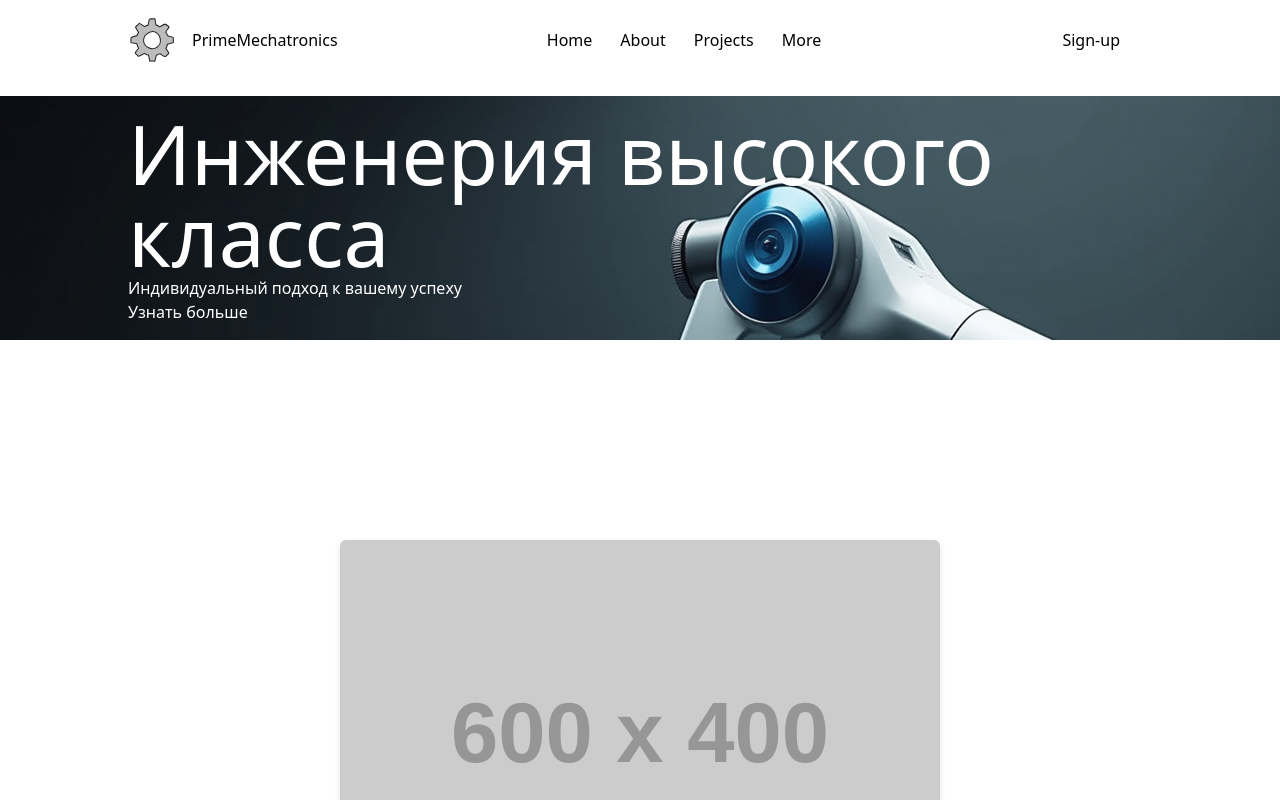
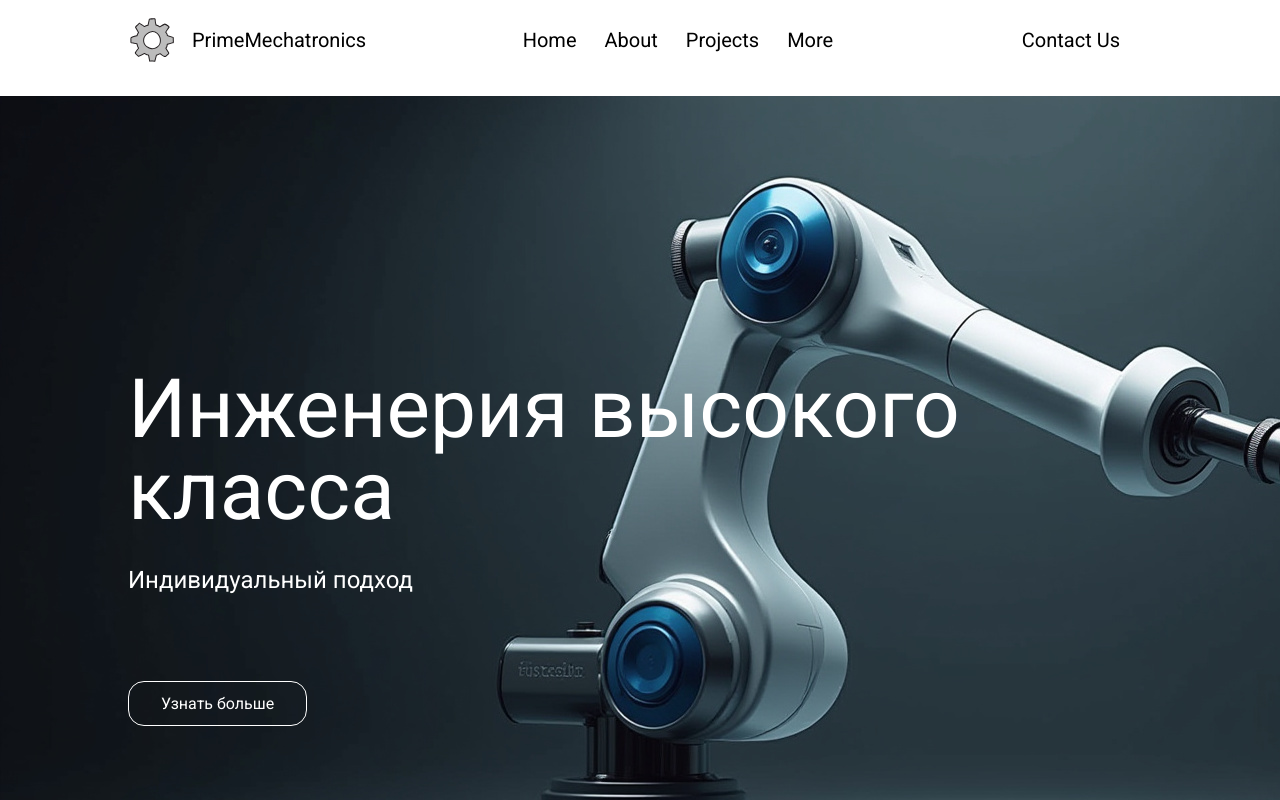
Before and after one commit to antonsoloviev/prime-mechatronics, a React (Vite) app: page / in a window 1280 px wide. Shown: the top 800 px of the page. Built offline with nearby package versions, Linux system fonts and the light colour scheme.

Commit message:
feat: add greeting section

```diff
--- a/src/App.jsx
+++ b/src/App.jsx
@@ -1,29 +1,14 @@
 import React from "react";
 import Header from "./components/Header";
+import Greeting from "./components/Greeting";
+import About from "./components/About";
 
 const App = () => {
   return (
     <div className="w-full overflow-hidden flex-col">
       <Header />
-      <div
-        className="container min-h-fit text-left mx-auto py-4 px-6 md:px-20 lg:px-32 text-white"
-        style={{ backgroundImage: "url('/header_img.jpg')" }}
-      >
-        <h2 className="text-5xl sm:text-6xl md:text-[82px] max-w-4xl">
-          Инженерия высокого класса
-        </h2>
-        <p>Индивидуальный подход к вашему успеху</p>
-        <div>
-          <a href="http://">Узнать больше</a>
-        </div>
-      </div>
-      <div class="flex justify-center sm:px-12 p-8 h-screen">
-        <img
-          class="object-scale-down max-h-full drop-shadow-md rounded-md m-auto"
-          src="https://dummyimage.com/600x400/000/fff"
-          alt=""
-        />
-      </div>
+      <Greeting />
+      <About />
     </div>
   );
 };
--- /dev/null
+++ b/src/components/About.jsx
@@ -0,0 +1,15 @@
+import React from "react";
+
+const About = () => {
+  return (
+    <div id="About" className="flex justify-center sm:px-12 p-8 h-screen">
+      <img
+        className="object-scale-down max-h-full drop-shadow-md rounded-md m-auto"
+        src="https://dummyimage.com/600x400/000/fff"
+        alt=""
+      />
+    </div>
+  );
+};
+
+export default About;
--- /dev/null
+++ b/src/components/Greeting.jsx
@@ -0,0 +1,29 @@
+import React from "react";
+
+const Greeting = () => {
+  return (
+    <div
+      className="container min-h-fit text-left mx-auto py-4 px-6 md:px-20 lg:px-32 text-white"
+      style={{ backgroundImage: "url('/header_img.jpg')" }}
+    >
+      <div className="flex flex-col gap-24 pb-64">
+        <div className="flex flex-col gap-8">
+          <h2 className="text-5xl pt-64 sm:text-6xl md:text-[82px] max-w-4xl">
+            Инженерия высокого класса
+          </h2>
+          <p className="text-2xl">Индивидуальный подход</p>
+        </div>
+        <div>
+          <a
+            href="#About"
+            className="border border-white px-8 py-3 rounded-2xl"
+          >
+            Узнать больше
+          </a>
+        </div>
+      </div>
+    </div>
+  );
+};
+
+export default Greeting;
--- a/src/components/Navbar.jsx
+++ b/src/components/Navbar.jsx
@@ -13,26 +13,38 @@ const Navbar = () => {
             <img src={assets.logo} alt="" className="object-scale-down" />
           </div>
           <div className="flex items-center">
-            <span>PrimeMechatronics</span>
+            <span className="text-xl">PrimeMechatronics</span>
           </div>
         </div>
 
         <ul className="hidden md:flex gap-7">
-          <a href="#Header" className="cursor-pointer hover:text-gray-400">
+          <a
+            href="#Header"
+            className="cursor-pointer hover:text-gray-400 text-xl"
+          >
             Home
           </a>
-          <a href="#Header" className="cursor-pointer hover:text-gray-400">
+          <a
+            href="#Header"
+            className="cursor-pointer hover:text-gray-400 text-xl"
+          >
             About
           </a>
-          <a href="#Header" className="cursor-pointer hover:text-gray-400">
+          <a
+            href="#Header"
+            className="cursor-pointer hover:text-gray-400 text-xl"
+          >
             Projects
           </a>
-          <a href="#Header" className="cursor-pointer hover:text-gray-400">
+          <a
+            href="#Header"
+            className="cursor-pointer hover:text-gray-400 text-xl"
+          >
             More
           </a>
         </ul>
-        <button className="hidden md:block bg-white px-8 py-2 rounded-full">
-          Sign-up
+        <button className="hidden cursor-pointer md:block bg-white px-8 py-2 rounded-full text-xl hover:text-gray-400">
+          Contact Us
         </button>
       </div>
     </div>
--- a/src/index.css
+++ b/src/index.css
@@ -1 +1,7 @@
+@import url('https://fonts.googleapis.com/css2?family=Outfit:wght@100..900&family=Roboto:ital,wght@0,100..900;1,100..900&display=swap');
+
 @import "tailwindcss";
+
+*{
+    font-family: Roboto;
+}
```
